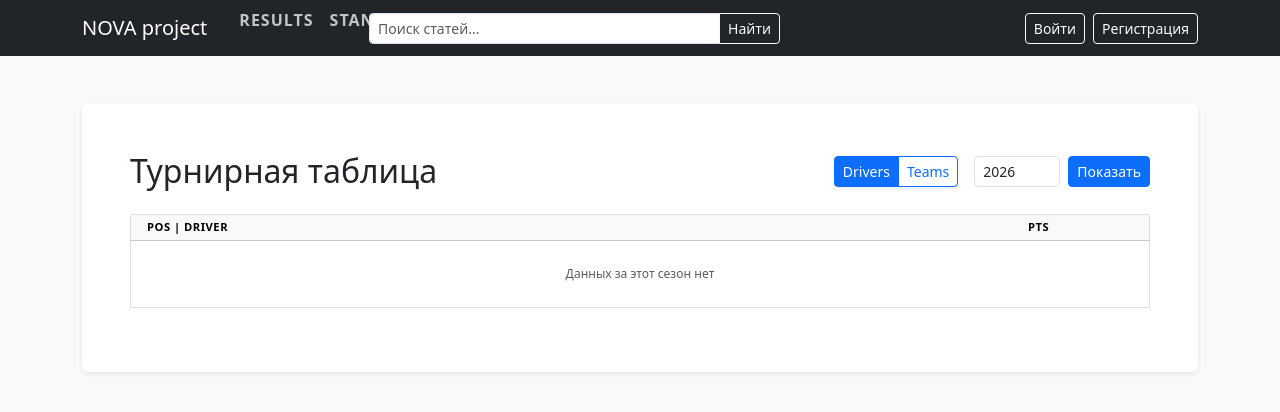
After one commit to dunaev-ss/project_609-31z_DSS, a Django app: page /f1/standings/ in a window 1280 px wide. The commit adds this page. Shown: the top 412 px of the page. Run offline with Django 5.2, Linux system fonts and the light colour scheme; data that the repository does not hold is empty.

Commit message:
Турнирная таблица

```diff
--- a/nova_project/f1_project/templates/f1_project/result.html
+++ b/nova_project/f1_project/templates/f1_project/result.html
@@ -1,9 +1,9 @@
 {% extends "base_layout.html" %}
 {% load static %}
-{% block title %}Результаты сезона {{ season_year }}{% endblock %}
+{% block title %}Результаты сезона {{ season_year }} года{% endblock %}
 {% block content %}
 <div class="d-flex justify-content-between align-items-center mb-4">
-    <h2 class="mb-0">Результаты сезона {{ season_year }}</h2>
+    <h2 class="mb-0">Результаты сезона {{ season_year }} года</h2>
 
     <form method="get" class="d-flex gap-2">
         <input type="number" name="season_year" class="form-control form-control-sm"
--- /dev/null
+++ b/nova_project/f1_project/templates/f1_project/standings.html
@@ -0,0 +1,92 @@
+{% extends "base_layout.html" %}
+{% load static %}
+{% block title %}Турнирная таблица{% endblock %}
+{% block content %}
+<div class="d-flex justify-content-between align-items-center mb-4 flex-wrap gap-3">
+    <h2 class="mb-0">Турнирная таблица</h2>
+    <div class="d-flex gap-3 align-items-center">
+        <div class="btn-group btn-group-sm shadow-sm">
+            <a href="?type=drivers&season_year={{ season_year }}"
+                class="btn btn-outline-primary {% if type == 'drivers' %}active{% endif %}">
+                Drivers
+            </a>
+            <a href="?type=teams&season_year={{ season_year }}"
+                class="btn btn-outline-primary {% if type == 'teams' %}active{% endif %}">
+                Teams
+            </a>
+        </div>
+        <form method="get" class="d-flex gap-2">
+            <input type="hidden" name="type" value="{{ type }}">
+            <input type="number" name="season_year" class="form-control form-control-sm" value="{{ season_year }}"
+                style="width: 86px;">
+            <button type="submit" class="btn btn-primary btn-sm">Показать</button>
+        </form>
+    </div>
+</div>
+<div class="table-responsive border-0">
+    <table class="table table-sm align-middle table-nowrap border" style="font-size: 0.75rem;">
+        <thead class="table-light">
+            <tr class="text-uppercase text-muted text-center" style="font-size: 0.7rem; letter-spacing: 0.5px;">
+                <th class="text-start ps-3" style="min-width: 180px;">
+                    POS | {% if type == 'drivers' %}DRIVER{% else %}TEAM{% endif %}
+                </th>
+                {% for gp in gps %}
+                <th style="min-width: 50px;">
+                    {% if gp.country.flag %}
+                    <img src="{{ gp.country.flag.url }}" class="flag-circle m-0" style="width: 16px; height: 16px;"><br>
+                    {% endif %}
+                    {{ gp.gp_abbr }}
+                </th>
+                {% endfor %}
+                <th style="min-width: 50px;">PTS</th>
+            </tr>
+        </thead>
+        <tbody>
+            {% for entry in standings %}
+            <tr>
+                <td class="text-start border-end ps-3">
+                    <div class="d-flex align-items-center">
+                        <span class="fw-bold me-2 text-muted" style="min-width: 20px;">{{ forloop.counter }}</span>
+                        {% if entry.flag %}
+                        <img src="{{ entry.flag }}" class="flag-circle me-2" style="width: 18px; height: 18px;">
+                        {% endif %}
+                        <div>
+                            <div class="fw-bold text-dark">{{ entry.name }}</div>
+                            {% if entry.subtext %}
+                            <div class="text-muted" style="font-size: 0.65rem;">{{ entry.subtext }}</div>
+                            {% endif %}
+                        </div>
+                    </div>
+                </td>
+                {% for res in entry.results %}
+                <td class="text-center border-end">
+                    {% if res.pts is not none %}
+                    <div class="fw-bold">{{ res.pts }}</div>
+                    {% if type == 'drivers' %}
+                    <div class="d-flex justify-content-center gap-1 mt-1">
+                        {% if res.pp %}
+                        <span class="badge bg-primary-subtle text-primary-emphasis"
+                            style="font-size: 0.4rem; padding: 2px 3px; opacity: 0.9;">PP</span>
+                        {% endif %}
+                        {% if res.fl %}
+                        <span class="badge bg-danger-subtle text-danger-emphasis"
+                            style="font-size: 0.4rem; padding: 2px 3px; opacity: 0.8;">FL</span>
+                        {% endif %}
+                    </div>
+                    {% endif %}
+                    {% else %}
+                    <span class="text-muted opacity-25">—</span>
+                    {% endif %}
+                </td>
+                {% endfor %}
+                <td class="text-center fw-bold bg-light" style="font-size: 0.8rem;">{{ entry.total_pts|default:0 }}</td>
+            </tr>
+            {% empty %}
+            <tr>
+                <td colspan="{{ gps|length|add:2 }}" class="text-center text-muted py-4">Данных за этот сезон нет</td>
+            </tr>
+            {% endfor %}
+        </tbody>
+    </table>
+</div>
+{% endblock %}
--- a/nova_project/f1_project/urls.py
+++ b/nova_project/f1_project/urls.py
@@ -1,9 +1,9 @@
 from django.urls import path
-
 from . import views
 
 app_name = 'f1_project'
 
 urlpatterns = [
     path('results/', views.season_results, name='season_results'),
+    path('standings/', views.season_standings, name='season_standings'),
 ]
--- a/nova_project/f1_project/views.py
+++ b/nova_project/f1_project/views.py
@@ -1,9 +1,9 @@
 from datetime import date
 
 from django.shortcuts import render
-from django.db.models import Q
+from django.db.models import F, Q, Sum
 
-from . models import GrandPrix, Standing, Transfer
+from . models import Driver, GrandPrix, Standing, Team, Transfer
 
 
 def season_results(request):
@@ -66,8 +66,97 @@ def season_results(request):
             'fl_abbr': fl_standing.driver.driver_abbr if fl_standing else "-",
             'fl_flag': fl_standing.driver.country.flag.url if fl_standing and fl_standing.driver.country and fl_standing.driver.country.flag else None,
             'team': winner_team,
-            'team_abbr': transfer.team.team_abbr if transfer else "-", # Добавляем это
+            'team_abbr': transfer.team.team_abbr if transfer else "-",
             'team_flag': transfer.team.country.flag.url if transfer and transfer.team.country.flag else None,
         })
 
     return render(request, 'f1_project/result.html', {'result': results_list, 'season_year': season_year})
+
+
+def season_standings(request):
+    season_year = int(request.GET.get('season_year', date.today().year))
+    standings_type = request.GET.get('type', 'drivers')
+
+    season_start = date(season_year, 1, 1)
+    season_end = date(season_year, 12, 31)
+
+    gps = GrandPrix.objects.filter(
+        standing__event_date__range=(season_start, season_end)
+    ).distinct().order_by('standing__event_date')
+
+    standings_data = []
+
+    if standings_type == 'drivers':
+        driver_standings = Driver.objects.filter(
+            standing__event_date__range=(season_start, season_end)
+        ).annotate(
+            total_pts=Sum('standing__pts', filter=Q(standing__event_date__range=(season_start, season_end)))
+        ).order_by('-total_pts')
+
+        for driver in driver_standings:
+            results = []
+            driver_teams = set()
+            for gp in gps:
+                res = Standing.objects.filter(driver=driver, grand_prix=gp, event_date__range=(season_start, season_end)).first()
+                if res:
+                    transfer = Transfer.objects.filter(
+                        driver=driver, start_date__lte=res.event_date
+                    ).filter(Q(end_date__gte=res.event_date) | Q(end_date__isnull=True)).first()
+                    if transfer:
+                        driver_teams.add(transfer.team.team)
+                results.append({
+                    'pts': res.pts if res else None,
+                    'pp': res.pp if res else False,
+                    'fl': res.fl if res else False,
+                })
+            standings_data.append({
+                'name': driver.driver,
+                'subtext': ", ".join(sorted(driver_teams)),
+                'flag': driver.country.flag.url if driver.country.flag else None,
+                'results': results,
+                'total_pts': driver.total_pts
+            })
+
+    else:
+        team_standings = Team.objects.filter(
+            transfer__driver__standing__event_date__range=(season_start, season_end)
+        ).annotate(
+            total_pts=Sum(
+                'transfer__driver__standing__pts',
+                filter=(
+                    Q(transfer__driver__standing__event_date__range=(season_start, season_end)) &
+                    Q(transfer__start_date__lte=F('transfer__driver__standing__event_date')) &
+                    (Q(transfer__end_date__gte=F('transfer__driver__standing__event_date')) | Q(transfer__end_date__isnull=True))
+                )
+            )
+        ).distinct().order_by('-total_pts')
+
+        for team in team_standings:
+            results = []
+            for gp in gps:
+                gp_data = Standing.objects.filter(grand_prix=gp, event_date__range=(season_start, season_end)).first()
+                pts_sum = None
+                if gp_data:
+                    pts_sum = Standing.objects.filter(
+                        grand_prix=gp, event_date=gp_data.event_date,
+                        driver__transfer__team=team,
+                        driver__transfer__start_date__lte=gp_data.event_date
+                    ).filter(
+                        Q(driver__transfer__end_date__gte=gp_data.event_date) | Q(driver__transfer__end_date__isnull=True)
+                    ).aggregate(total=Sum('pts'))['total']
+                results.append({'pts': pts_sum})
+
+            standings_data.append({
+                'name': team.team,
+                'subtext': None,
+                'flag': team.country.flag.url if team.country.flag else None,
+                'results': results,
+                'total_pts': team.total_pts
+            })
+
+    return render(request, 'f1_project/standings.html', {
+        'gps': gps,
+        'standings': standings_data,
+        'season_year': season_year,
+        'type': standings_type
+    })
--- a/nova_project/templates/base_layout.html
+++ b/nova_project/templates/base_layout.html
@@ -22,6 +22,11 @@
                     <a class="nav-link text-light opacity-75 ms-3 small text-uppercase fw-bold"
                         href="{% url 'f1_project:season_results' %}" style="letter-spacing: 1px;">
                         Results
+                    </a>
+
+                    <a class="nav-link text-light opacity-75 ms-3 small text-uppercase fw-bold"
+                        href="{% url 'f1_project:season_standings' %}" style="letter-spacing: 1px;">
+                        Standings
                     </a>
                 </div>
 
```
